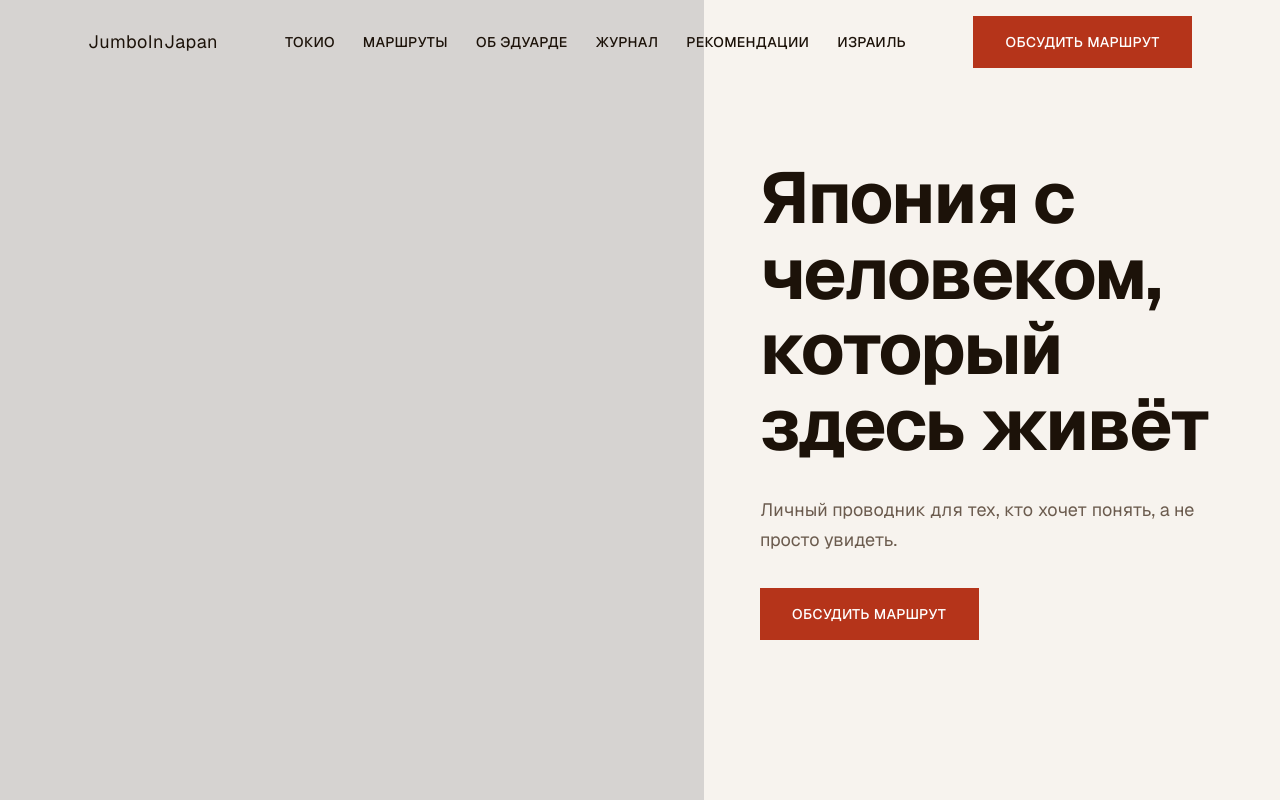
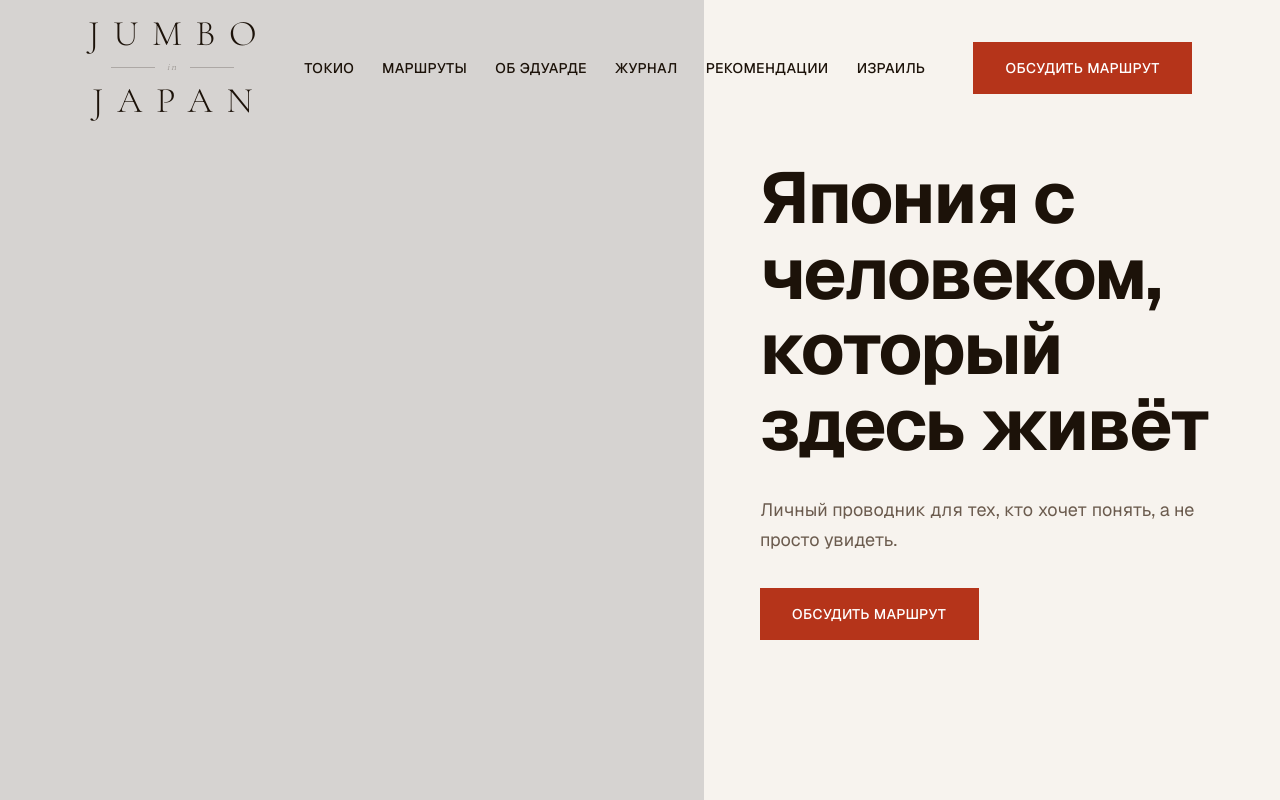
Before and after one commit to jumboinjapan/jumboinjapan, a Next.js app: page / in a window 1280 px wide. Shown: the top 800 px of the page. Built offline with nearby package versions, Linux system fonts and the light colour scheme.

Commit message:
feat: logo component — Cormorant Garamond light with lines

```diff
--- a/src/app/layout.tsx
+++ b/src/app/layout.tsx
@@ -1,9 +1,18 @@
 import type { Metadata } from "next";
 import { GeistSans } from "geist/font/sans";
+import { Cormorant_Garamond } from "next/font/google";
 import { Footer } from "@/components/layout/Footer";
 import { Header } from "@/components/layout/Header";
 import { MobileCtaBar } from "@/components/layout/MobileCtaBar";
 import "./globals.css";
+
+const cormorant = Cormorant_Garamond({
+  subsets: ["latin"],
+  weight: ["300"],
+  style: ["normal", "italic"],
+  variable: "--font-cormorant",
+  display: "swap",
+});
 
 
 export const metadata: Metadata = {
@@ -17,7 +26,7 @@ export default function RootLayout({
   children: React.ReactNode;
 }>) {
   return (
-    <html lang="ru" className={GeistSans.variable}>
+    <html lang="ru" className={`${GeistSans.variable} ${cormorant.variable}`}>
       <body className={`${GeistSans.className} bg-[var(--bg)] font-sans text-[var(--text)] antialiased`}>
 
         <div className="min-h-screen pb-20 lg:pb-0">
--- a/src/components/layout/Header.tsx
+++ b/src/components/layout/Header.tsx
@@ -2,6 +2,7 @@
 
 import Link from "next/link";
 import { useEffect, useState } from "react";
+import { Logo } from "@/components/layout/Logo";
 
 const navItems = [
   { href: "/experiences/tokyo-walks", label: "Токио" },
@@ -31,9 +32,7 @@ export function Header() {
         }`}
       >
         <div className="mx-auto flex w-full max-w-6xl items-center justify-between px-4 py-4 md:px-6">
-          <Link href="/" className="font-sans text-lg tracking-wide">
-            JumboInJapan
-          </Link>
+          <Logo size="sm" />
 
           <nav className="hidden items-center gap-7 lg:flex">
             {navItems.map((item) => (
--- /dev/null
+++ b/src/components/layout/Logo.tsx
@@ -0,0 +1,36 @@
+import Link from "next/link";
+
+interface LogoProps {
+  size?: "sm" | "lg";
+  className?: string;
+}
+
+export function Logo({ size = "sm", className = "" }: LogoProps) {
+  const wordSize = size === "lg" ? "72px" : "36px";
+  const inSize = size === "lg" ? "15px" : "10px";
+  const lineWidth = size === "lg" ? "110px" : "44px";
+  const rowGap = size === "lg" ? "22px" : "12px";
+  const rowMargin = size === "lg" ? "14px" : "7px";
+
+  return (
+    <Link
+      href="/"
+      className={`flex flex-col items-center text-center no-underline ${className}`}
+      style={{ fontFamily: "var(--font-cormorant), 'Cormorant Garamond', serif", fontWeight: 300 }}
+    >
+      <span style={{ fontSize: wordSize, letterSpacing: "0.38em", marginRight: "-0.38em", lineHeight: 1, textTransform: "uppercase", color: "var(--text)" }}>
+        Jumbo
+      </span>
+      <div style={{ display: "flex", alignItems: "center", gap: rowGap, marginTop: rowMargin, marginBottom: rowMargin }}>
+        <div style={{ height: "0.5px", width: lineWidth, background: "var(--text)", opacity: 0.22 }} />
+        <span style={{ fontSize: inSize, letterSpacing: "0.15em", color: "var(--text)", opacity: 0.38, fontStyle: "italic", textTransform: "lowercase" }}>
+          in
+        </span>
+        <div style={{ height: "0.5px", width: lineWidth, background: "var(--text)", opacity: 0.22 }} />
+      </div>
+      <span style={{ fontSize: wordSize, letterSpacing: "0.38em", marginRight: "-0.38em", lineHeight: 1, textTransform: "uppercase", color: "var(--text)" }}>
+        Japan
+      </span>
+    </Link>
+  );
+}
```
